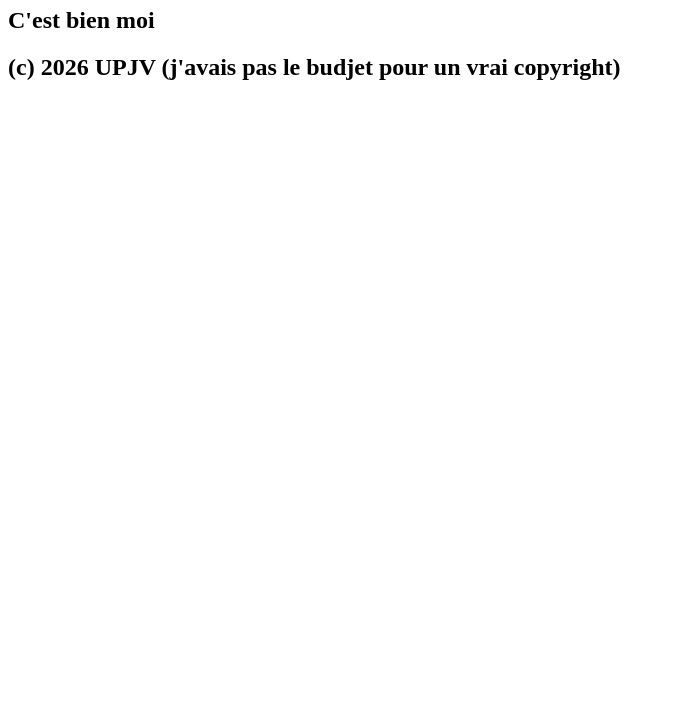
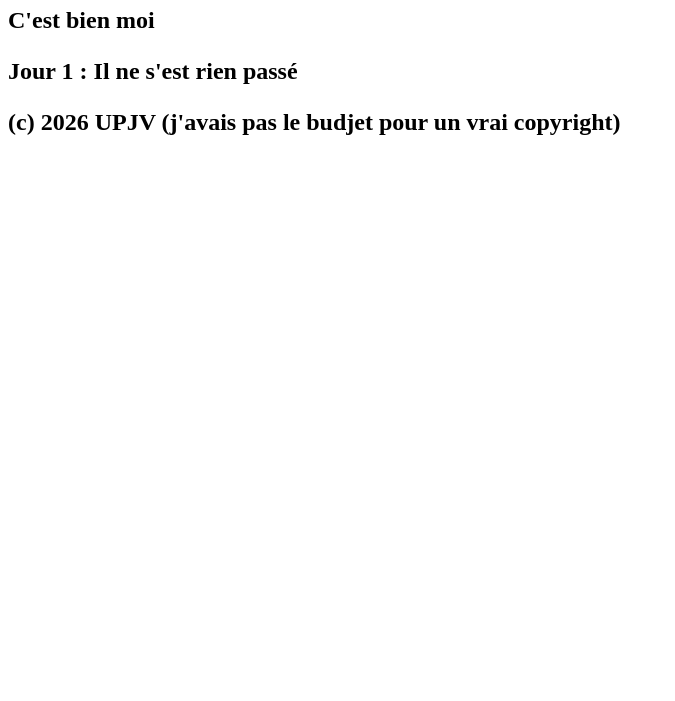
Before and after one commit to MicrobeTr/L2--Qualite_de_Code--Tristan_Soupeaux, a plain HTML site: page index.html in a window 1280 px wide. Shown: the part 99-800 px from the top of the page, without its empty margins (0-675 px from the left). Drawn offline with Linux system fonts and the light colour scheme.

Commit message:
je sais pas ce que je raconte

```diff
--- a/index.html
+++ b/index.html
@@ -15,6 +15,9 @@
 	</div>
 	<h1>Hello Worldd</h1>
 	<h2>C'est bien moi<h2>
+	<div>
+		<p>Jour 1 : Il ne s'est rien passé</p>
+	</div>
 	<footer>(c) 2026 UPJV (j'avais pas le budjet pour un vrai copyright)</footer>
 </body>
 </html>
```
